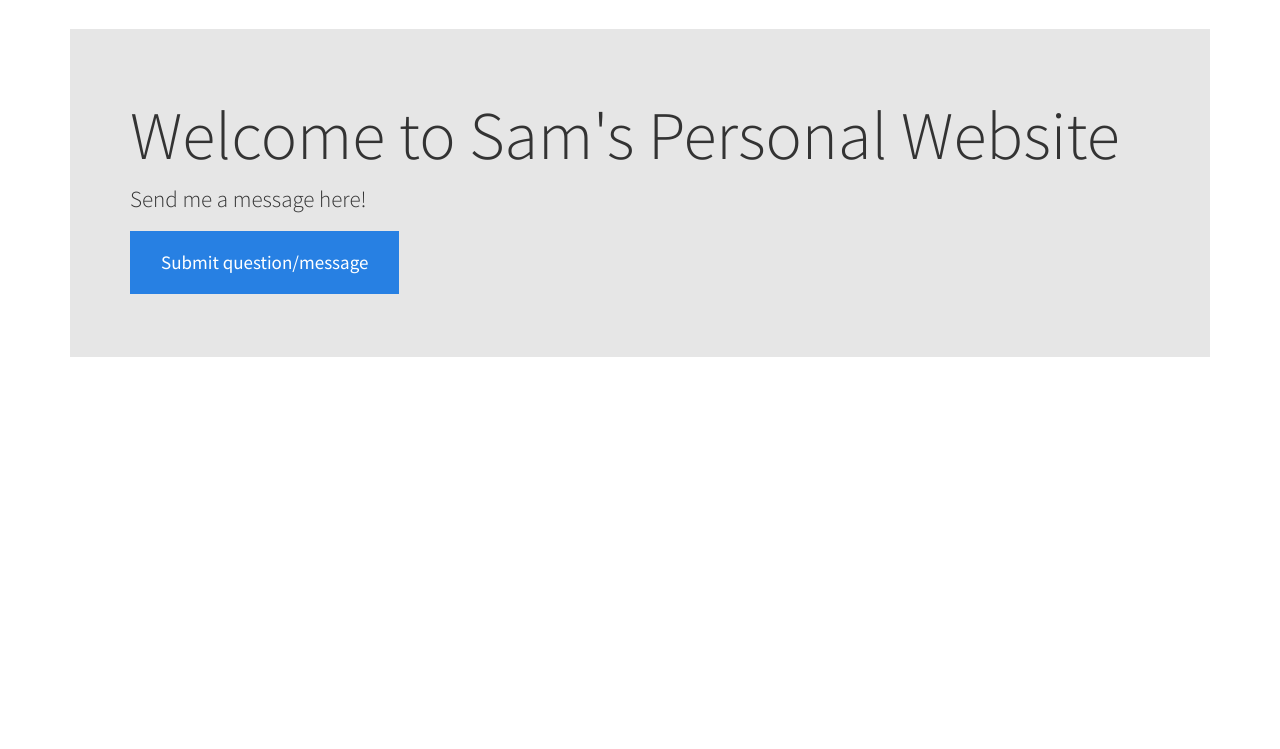
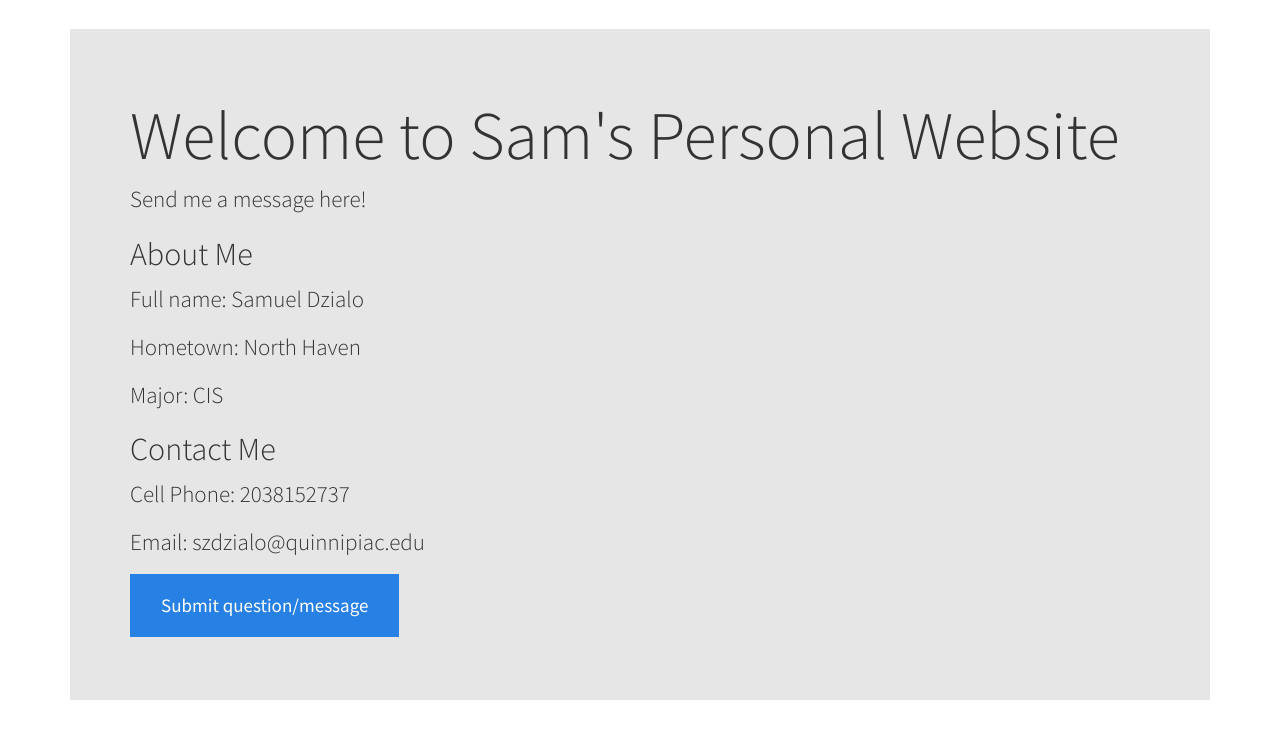
Before and after one commit to szdzialo/Midterm, a Django app: page / in a window 1280 px wide. Shown: the part 51-800 px from the top of the page. Run offline with Django 3.2, Linux system fonts and the light colour scheme; some libraries are stand-ins or nearby versions.

Commit message:
Add bio and contact info

```diff
--- a/templates/home.html
+++ b/templates/home.html
@@ -3,6 +3,13 @@
 <div class="jumbotron">
         <h1>Welcome to Sam's Personal Website</h1>
         <p> Send me a message here!</p>
+        <h2>About Me</h2>
+        <p> Full name: Samuel Dzialo</p>
+        <p> Hometown: North Haven</p>
+        <p> Major: CIS</p>
+        <h2>Contact Me</h2>
+        <p> Cell Phone: 2038152737</p>
+        <p> Email: szdzialo@quinnipiac.edu</p>
         <p><a href="{% url 'question_create' %}" class="btn btn-lg btn-primary">Submit question/message</a></p>
 </div>
 {% endblock %}
```
